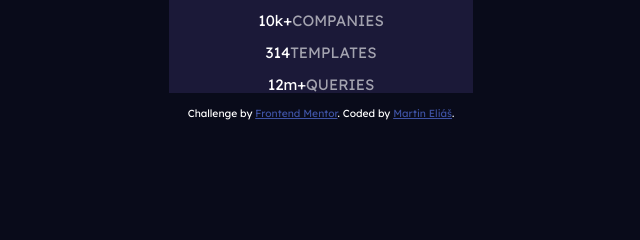
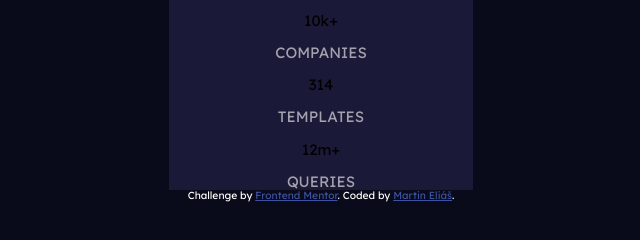
Before and after one commit to martinelias1312/stats-preview-card-component-main, a plain HTML site: page index.html in a window 1280 px wide. Shown: the part 518-758 px from the top of the page, without its empty margins (319-959 px from the left). Drawn offline with Linux system fonts and the light colour scheme.

Commit message:
card footer fixed

```diff
--- a/index.html
+++ b/index.html
@@ -26,12 +26,19 @@
         Discover the benefits of data analytics and make better decisions regarding revenue, customer
         experience, and overall efficiency.
       </p>
+    </main>
 
-    <p>10k+<span>companies</span></p>
-    <p>314<span>templates</span></p>
-    <p>12m+<span>queries</span></p>
+    <footer>
+      <p>10k+</p>
+      <span>companies</span>
 
-    </main>
+      <p>314</p>
+      <span>templates</span>
+
+      <p>12m+</p>
+      <span>queries</span>
+    </footer>
+
   </div>
 
   <div class="attribution">
```
